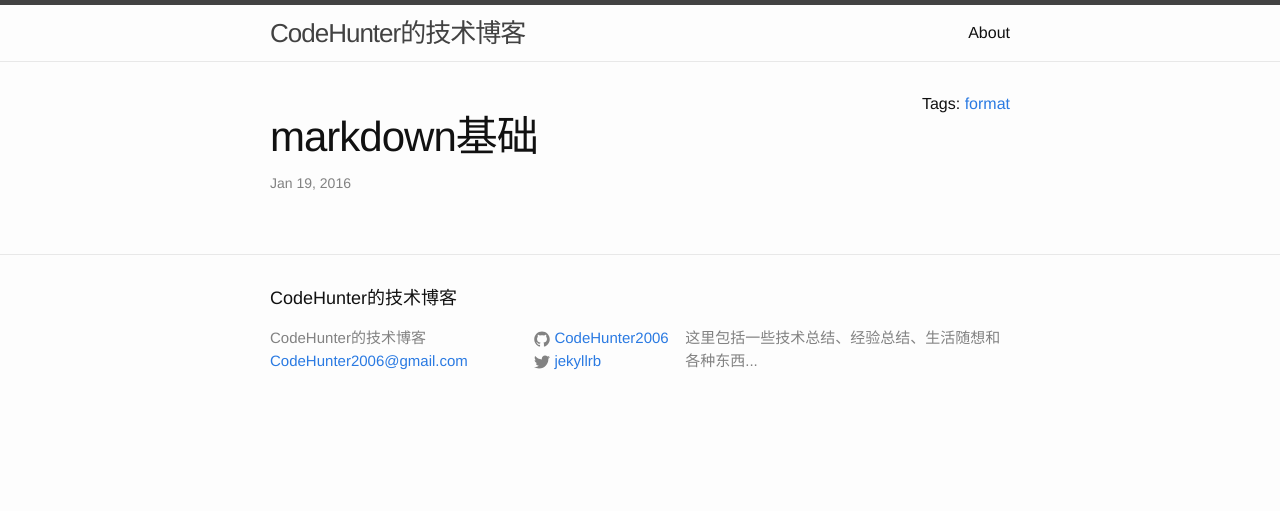
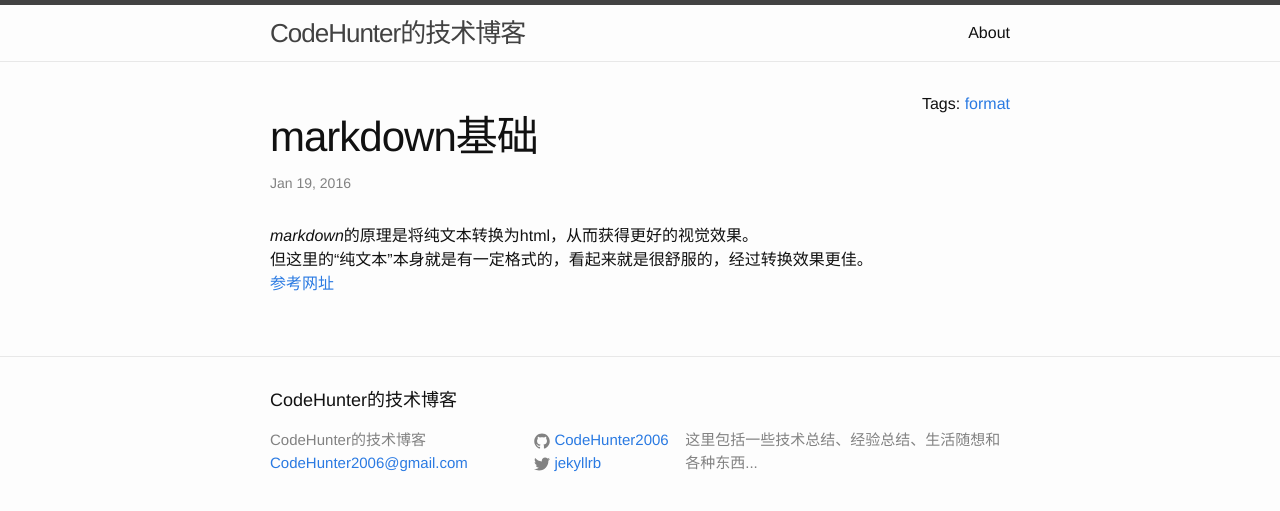
Before and after one commit to CodeHunter2006/CodeHunter2006.github.io, a Jekyll site: the page built from _posts/2016-1-19-markdown基础.md, in a window 1280 px wide. Shown: the top 511 px of the page. Built offline with Jekyll 4.4.1, drawn with Linux system fonts in a browser that asks for light colours.

Commit message:
add post

```diff
--- a/_posts/2016-1-19-markdown基础.md
+++ b/_posts/2016-1-19-markdown基础.md
@@ -4,5 +4,9 @@ title:  "markdown基础"
 tags: format
 ---
 
+*markdown*的原理是将纯文本转换为html，从而获得更好的视觉效果。
+但这里的“纯文本”本身就是有一定格式的，看起来就是很舒服的，经过转换效果更佳。
+[参考网址][markdown]
 
-[cloudTags]: http://blog.meinsidekr/Adding-tag-cloud-and-archives-page-to-Jekyll/
+
+[markdown]:http://daringfireball.net/projects/markdown/
--- a/index.html
+++ b/index.html
@@ -14,6 +14,7 @@ layout: default
         <h2>
           <a class="post-link" href="{{ post.url | prepend: site.baseurl }}">{{ post.title }}</a>
         </h2>
+		{{ post.excerpt }}
       </li>
     {% endfor %}
   </ul>
```
